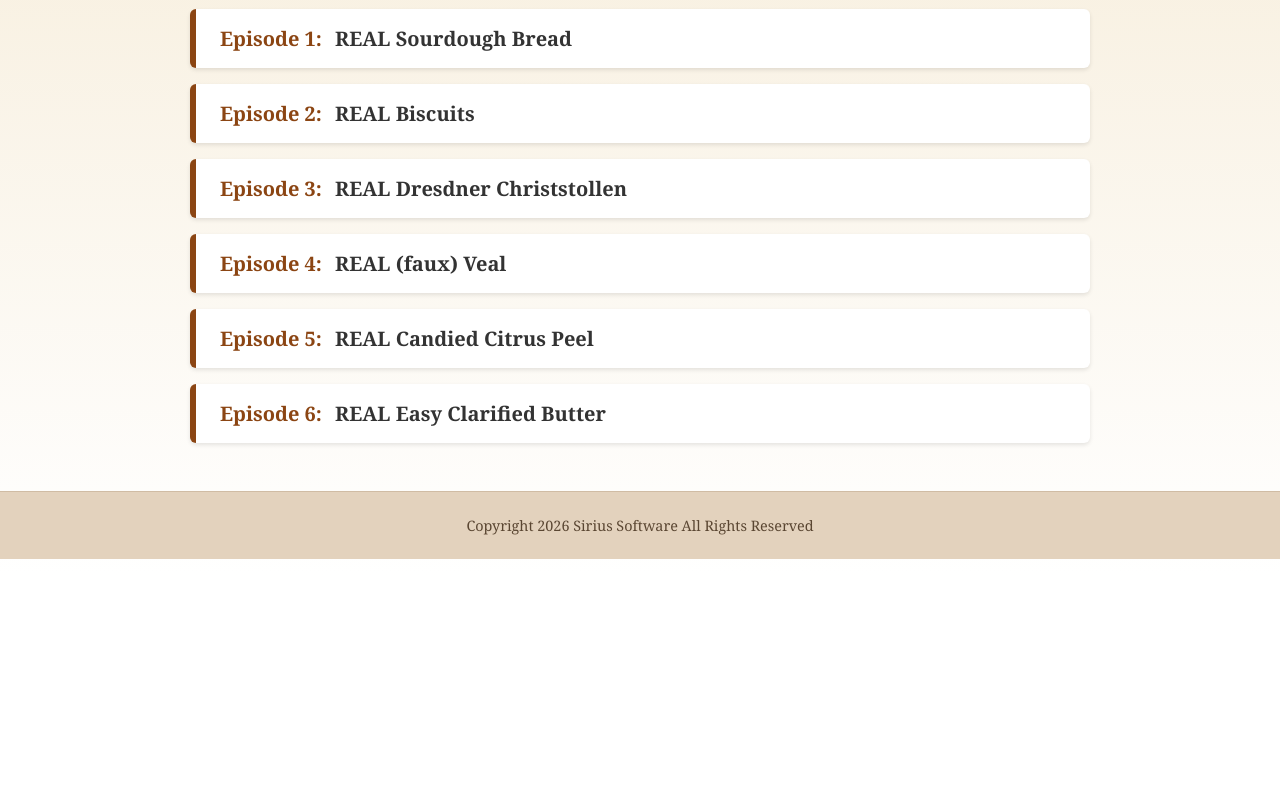
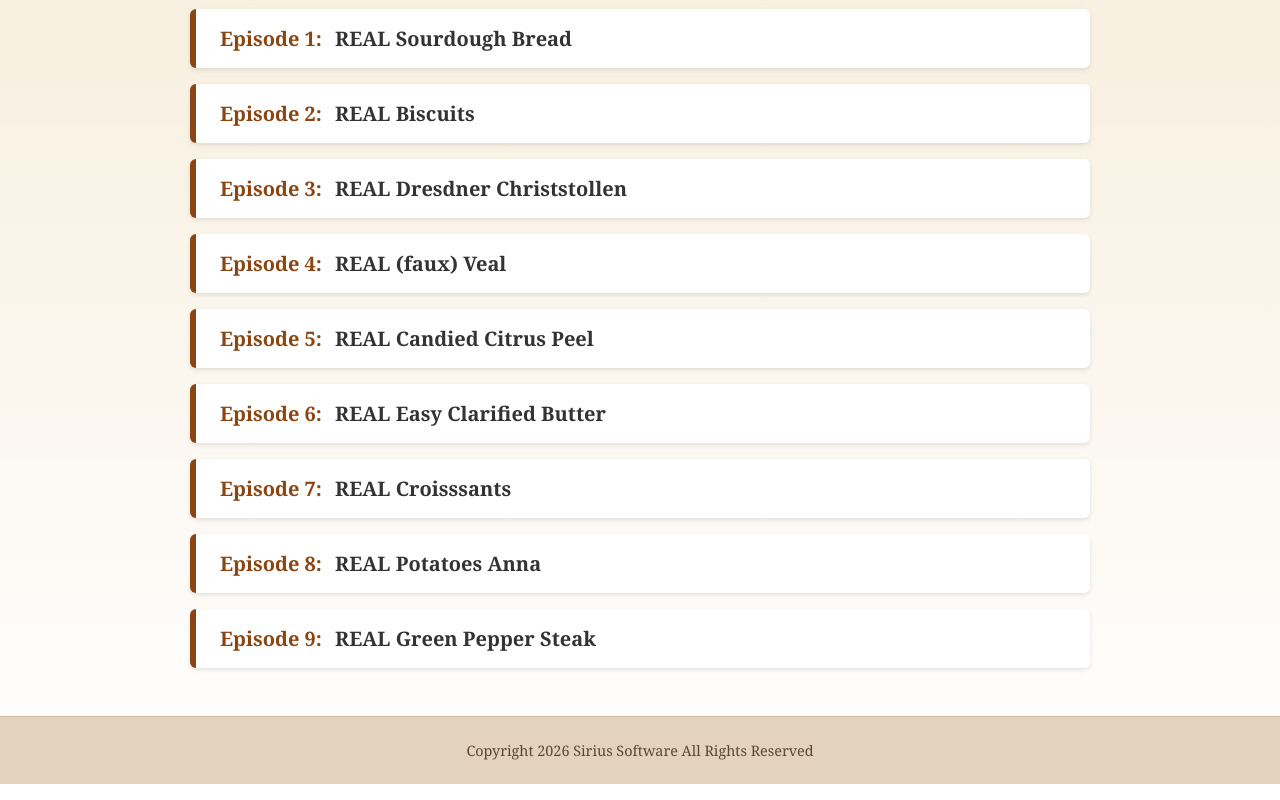
Before and after one commit to AaronAScott/SiriusSoftware, a plain HTML site: page CookingRealFood/index.html in a window 1280 px wide. Shown: the part 400-1200 px from the top of the page. Before the commit the page ends 975 px from the top, so only its background shows below. Drawn offline with Linux system fonts and the light colour scheme.

Commit message:
Add files via upload

```diff
--- a/CookingRealFood/index.html
+++ b/CookingRealFood/index.html
@@ -168,7 +168,35 @@
             </a>
         </li>
 
-    </ul>
+         <li>
+            <a class="episode-link" href="recipes.html?id=25738&returnTo=episode">
+                <span class="episode-title">
+                    <span class="episode-number">Episode 7:</span>
+                    REAL Croisssants
+                </span>
+            </a>
+        </li>
+
+         <li>
+            <a class="episode-link" href="recipes.html?id=42878&returnTo=episode">
+                <span class="episode-title">
+                    <span class="episode-number">Episode 8:</span>
+                    REAL Potatoes Anna
+                </span>
+            </a>
+        </li>
+
+         <li>
+              <a class="episode-link" href="recipes.html?id=336&returnTo=episode">
+                <span class="episode-title">
+                    <span class="episode-number">Episode 9:</span>
+                    REAL Green Pepper Steak
+                </span>
+            </a>
+        </li>
+
+
+  </ul>
 </main>
 
 <footer class="site-footer">
```
